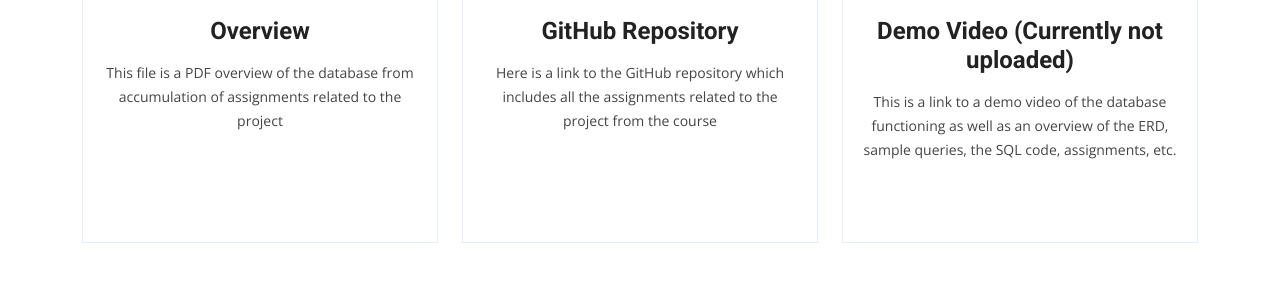
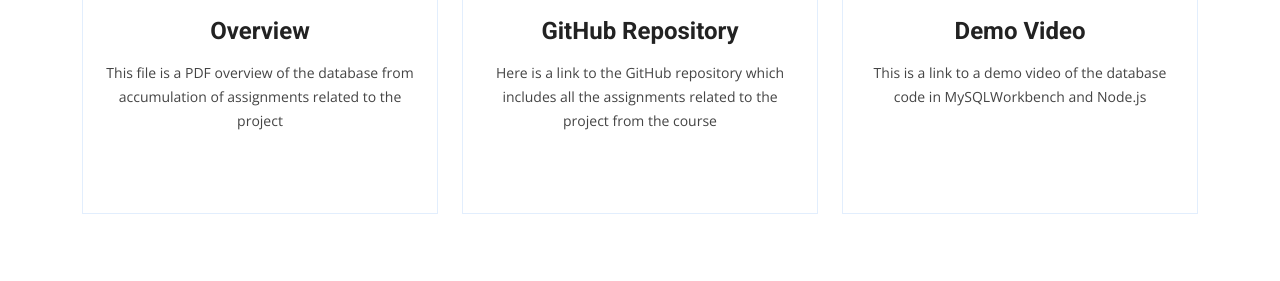
Before and after one commit to valentinojosh/valentinojosh.github.io, a plain HTML site: page database.html in a window 1280 px wide. Shown: the part 1032-1313 px from the top of the page. Drawn offline with nearby package versions, Linux system fonts and the light colour scheme.

Commit message:
Demo Video Link

```diff
--- a/database.html
+++ b/database.html
@@ -109,10 +109,9 @@
           <div class="col-lg-4 col-md-6 d-flex align-items-stretch mt-4 mt-lg-0" data-aos="zoom-in" data-aos-delay="300">
             <div class="icon-box">
               <div class="icon"><i class="bx bi-camera-video"></i></div>
-              <h4><a href="">Demo Video (Currently not uploaded)</a></h4>
+              <h4><a href="https://www.youtube.com/watch?v=pQBICvJM2ro">Demo Video</a></h4>
               <p>
-                This is a link to a demo video of the database functioning as well as an overview of the ERD, sample queries,
-                the SQL code, assignments, etc.
+                This is a link to a demo video of the database code in MySQLWorkbench and Node.js
               </p>
             </div>
           </div>
```
Also changed, not shown: 1 other file.
